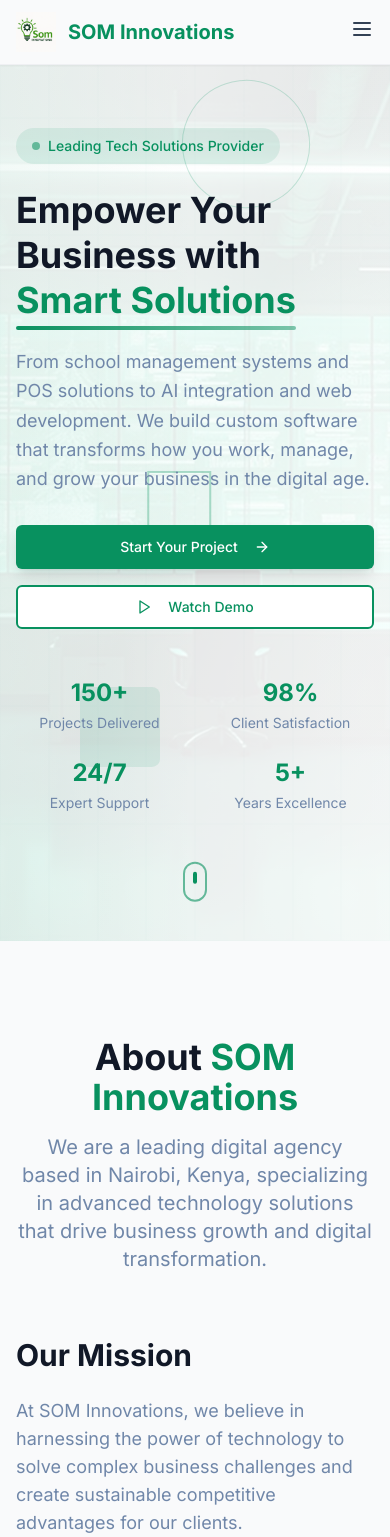
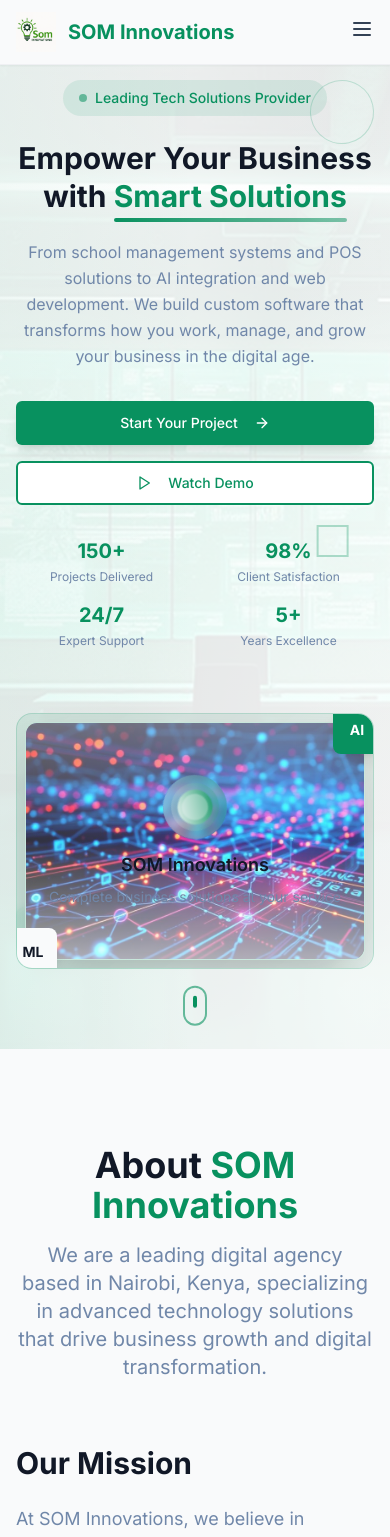
Before and after one commit to Khalidabdulkadirdiriye12/som-innovate-hub, a React (Vite) app: page / in a window 390 px wide. Shown: the top 1537 px of the page. Built offline with nearby package versions, Linux system fonts and the light colour scheme; the HTML template or start-up script is replaced by a standard one.

Commit message:
Fix mobile responsiveness issues

```diff
--- a/src/components/Hero.tsx
+++ b/src/components/Hero.tsx
@@ -2,6 +2,7 @@ import { motion } from "framer-motion";
 import { ArrowRight, Play } from "lucide-react";
 import { Button } from "@/components/ui/button";
 import heroBackground from "@/assets/hero-background.jpg";
+import techVisualization from "@/assets/tech-visualization.jpg";
 
 const Hero = () => {
   return (
@@ -14,8 +15,8 @@ const Hero = () => {
       <div className="absolute inset-0 bg-gradient-to-br from-background/95 via-background/90 to-background/95" />
       <div className="absolute inset-0 bg-gradient-to-r from-primary/5 via-transparent to-secondary/5" />
 
-      {/* Tech Grid Background */}
-      <div className="absolute inset-0 opacity-5">
+      {/* Tech Grid Background - Hidden on mobile */}
+      <div className="absolute inset-0 opacity-5 hidden md:block">
         <div className="grid grid-cols-8 grid-rows-8 h-full w-full">
           {Array.from({ length: 64 }).map((_, i) => (
             <div key={i} className="border border-primary/20" />
@@ -23,30 +24,30 @@ const Hero = () => {
         </div>
       </div>
 
-      {/* Floating Tech Elements */}
+      {/* Floating Tech Elements - Responsive */}
       <div className="absolute inset-0 overflow-hidden pointer-events-none">
         <motion.div
           animate={{ rotate: 360 }}
           transition={{ duration: 20, repeat: Infinity, ease: "linear" }}
-          className="absolute top-20 right-20 w-32 h-32 border border-primary/20 rounded-full"
+          className="absolute top-20 right-4 md:right-20 w-16 md:w-32 h-16 md:h-32 border border-primary/20 rounded-full"
         />
         <motion.div
           animate={{ y: [-20, 20, -20] }}
           transition={{ duration: 6, repeat: Infinity, ease: "easeInOut" }}
-          className="absolute bottom-40 left-20 w-20 h-20 bg-primary/10 rounded-lg"
+          className="absolute bottom-20 md:bottom-40 left-4 md:left-20 w-12 md:w-20 h-12 md:h-20 bg-primary/10 rounded-lg"
         />
         <motion.div
-          animate={{ x: [-30, 30, -30] }}
+          animate={{ x: [-15, 15, -15] }}
           transition={{ duration: 8, repeat: Infinity, ease: "easeInOut" }}
-          className="absolute top-1/2 right-40 w-16 h-16 border-2 border-primary/30 rotate-45"
+          className="absolute top-1/2 right-8 md:right-40 w-8 md:w-16 h-8 md:h-16 border-2 border-primary/30 rotate-45"
         />
       </div>
 
       {/* Main Content */}
-      <div className="relative z-10 max-w-7xl mx-auto px-4 sm:px-6 lg:px-8 py-32">
-        <div className="grid lg:grid-cols-2 gap-12 items-center">
+      <div className="relative z-10 w-full max-w-7xl mx-auto px-4 sm:px-6 lg:px-8 py-20 md:py-32">
+        <div className="grid lg:grid-cols-2 gap-8 lg:gap-12 items-center">
           {/* Left Content */}
-          <div>
+          <div className="text-center lg:text-left">
             <motion.div
               initial={{ opacity: 0, y: 30 }}
               animate={{ opacity: 1, y: 0 }}
@@ -56,7 +57,7 @@ const Hero = () => {
                 <span className="w-2 h-2 bg-primary rounded-full mr-2 animate-pulse" />
                 Leading Tech Solutions Provider
               </div>
-              <h1 className="text-4xl md:text-6xl font-bold text-foreground mb-6 leading-tight">
+              <h1 className="text-3xl sm:text-4xl md:text-5xl lg:text-6xl font-bold text-foreground mb-6 leading-tight">
                 Empower Your Business with{" "}
                 <span className="text-primary relative">
                   Smart Solutions
@@ -75,7 +76,7 @@ const Hero = () => {
               animate={{ opacity: 1, y: 0 }}
               transition={{ duration: 0.8, delay: 0.2 }}
             >
-              <p className="text-lg md:text-xl text-muted-foreground mb-8 leading-relaxed">
+              <p className="text-base md:text-lg lg:text-xl text-muted-foreground mb-8 leading-relaxed max-w-2xl mx-auto lg:mx-0">
                 From school management systems and POS solutions to AI integration and web development.
                 We build custom software that transforms how you work, manage, and grow your business
                 in the digital age.
@@ -86,11 +87,11 @@ const Hero = () => {
               initial={{ opacity: 0, y: 30 }}
               animate={{ opacity: 1, y: 0 }}
               transition={{ duration: 0.8, delay: 0.4 }}
-              className="flex flex-col sm:flex-row gap-4 mb-12"
+              className="flex flex-col sm:flex-row gap-4 mb-8 md:mb-12 justify-center lg:justify-start"
             >
               <Button
                 size="lg"
-                className="bg-primary hover:bg-primary/90 text-primary-foreground shadow-lg hover:shadow-xl transition-all duration-300 group px-8"
+                className="bg-primary hover:bg-primary/90 text-primary-foreground shadow-lg hover:shadow-xl transition-all duration-300 group px-6 md:px-8"
               >
                 Start Your Project
                 <ArrowRight className="ml-2 w-5 h-5 group-hover:translate-x-1 transition-transform" />
@@ -99,7 +100,7 @@ const Hero = () => {
               <Button
                 variant="outline"
                 size="lg"
-                className="border-2 border-primary text-primary hover:bg-primary hover:text-primary-foreground transition-all duration-300 group px-8"
+                className="border-2 border-primary text-primary hover:bg-primary hover:text-primary-foreground transition-all duration-300 group px-6 md:px-8"
               >
                 <Play className="mr-2 w-5 h-5 group-hover:scale-110 transition-transform" />
                 Watch Demo
@@ -111,23 +112,23 @@ const Hero = () => {
               initial={{ opacity: 0, y: 30 }}
               animate={{ opacity: 1, y: 0 }}
               transition={{ duration: 0.8, delay: 0.6 }}
-              className="grid grid-cols-2 md:grid-cols-4 gap-6"
+              className="grid grid-cols-2 md:grid-cols-4 gap-4 md:gap-6"
             >
               <div className="text-center">
-                <div className="text-2xl md:text-3xl font-bold text-primary mb-1">150+</div>
-                <div className="text-sm text-muted-foreground">Projects Delivered</div>
+                <div className="text-xl md:text-2xl lg:text-3xl font-bold text-primary mb-1">150+</div>
+                <div className="text-xs md:text-sm text-muted-foreground">Projects Delivered</div>
               </div>
               <div className="text-center">
-                <div className="text-2xl md:text-3xl font-bold text-primary mb-1">98%</div>
-                <div className="text-sm text-muted-foreground">Client Satisfaction</div>
+                <div className="text-xl md:text-2xl lg:text-3xl font-bold text-primary mb-1">98%</div>
+                <div className="text-xs md:text-sm text-muted-foreground">Client Satisfaction</div>
               </div>
               <div className="text-center">
-                <div className="text-2xl md:text-3xl font-bold text-primary mb-1">24/7</div>
-                <div className="text-sm text-muted-foreground">Expert Support</div>
+                <div className="text-xl md:text-2xl lg:text-3xl font-bold text-primary mb-1">24/7</div>
+                <div className="text-xs md:text-sm text-muted-foreground">Expert Support</div>
               </div>
               <div className="text-center">
-                <div className="text-2xl md:text-3xl font-bold text-primary mb-1">5+</div>
-                <div className="text-sm text-muted-foreground">Years Excellence</div>
+                <div className="text-xl md:text-2xl lg:text-3xl font-bold text-primary mb-1">5+</div>
+                <div className="text-xs md:text-sm text-muted-foreground">Years Excellence</div>
               </div>
             </motion.div>
           </div>
@@ -137,55 +138,39 @@ const Hero = () => {
             initial={{ opacity: 0, scale: 0.8 }}
             animate={{ opacity: 1, scale: 1 }}
             transition={{ duration: 1, delay: 0.5 }}
-            className="relative hidden lg:block"
+            className="relative mt-8 lg:mt-0"
           >
-            <div className="relative w-full h-96 bg-gradient-to-br from-primary/10 to-primary/5 rounded-2xl p-8 backdrop-blur-sm border border-primary/20">
-            <div className="absolute inset-4 bg-gradient-to-br from-background/90 via-background/80 to-background/90 rounded-xl flex items-center justify-center backdrop-blur-sm border border-primary/20 shadow-2xl">
-              <div className="text-center relative">
-                {/* Floating particles */}
-                <div className="absolute inset-0 overflow-hidden">
+            <div className="relative w-full h-64 md:h-80 lg:h-96 bg-gradient-to-br from-primary/10 to-primary/5 rounded-2xl p-4 md:p-8 backdrop-blur-sm border border-primary/20 overflow-hidden">
+              <div className="absolute inset-2 md:inset-4 bg-gradient-to-br from-background/90 via-background/80 to-background/90 rounded-xl flex items-center justify-center backdrop-blur-sm border border-primary/20 shadow-2xl overflow-hidden">
+                {/* Tech Visualization Image */}
+                <div className="relative w-full h-full flex items-center justify-center">
+                  <img
+                    src={techVisualization}
+                    alt="Advanced Technology Solutions"
+                    className="w-full h-full object-cover rounded-lg opacity-80 hover:opacity-100 transition-opacity duration-500"
+                  />
+                  <div className="absolute inset-0 bg-gradient-to-t from-background/60 via-transparent to-background/30 rounded-lg" />
+
+                  {/* Overlay Content */}
+                  <div className="absolute inset-0 flex items-center justify-center">
+                    <div className="text-center relative z-10">
                       <motion.div
-                    animate={{
-                      y: [-20, 20, -20],
-                      opacity: [0.3, 0.7, 0.3]
-                    }}
-                    transition={{ duration: 4, repeat: Infinity, ease: "easeInOut" }}
-                    className="absolute top-2 left-4 w-2 h-2 bg-primary rounded-full"
-                  />
-                  <motion.div
-                    animate={{
-                      y: [20, -20, 20],
-                      opacity: [0.4, 0.8, 0.4]
-                    }}
-                    transition={{ duration: 3, repeat: Infinity, ease: "easeInOut", delay: 1 }}
-                    className="absolute bottom-4 right-6 w-1.5 h-1.5 bg-secondary rounded-full"
-                  />
-                  <motion.div
-                    animate={{
-                      x: [-15, 15, -15],
-                      opacity: [0.2, 0.6, 0.2]
-                    }}
-                    transition={{ duration: 5, repeat: Infinity, ease: "easeInOut", delay: 0.5 }}
-                    className="absolute top-8 right-8 w-1 h-1 bg-primary/60 rounded-full"
-                  />
-                </div>
-
-                <motion.div
-                  className="w-24 h-24 bg-gradient-to-br from-primary/30 to-secondary/30 rounded-full flex items-center justify-center mx-auto mb-4 relative overflow-hidden"
+                        className="w-16 md:w-20 h-16 md:h-20 bg-gradient-to-br from-primary/40 to-secondary/40 rounded-full flex items-center justify-center mx-auto mb-3 relative overflow-hidden backdrop-blur-sm"
                         animate={{ rotate: 360 }}
                         transition={{ duration: 20, repeat: Infinity, ease: "linear" }}
                       >
-                  <div className="absolute inset-2 bg-gradient-to-br from-primary/40 to-secondary/40 rounded-full animate-pulse" />
+                        <div className="absolute inset-2 bg-gradient-to-br from-primary/50 to-secondary/50 rounded-full animate-pulse" />
                         <motion.div
-                    className="w-12 h-12 bg-gradient-to-br from-primary to-secondary rounded-full relative z-10"
+                          className="w-8 md:w-10 h-8 md:h-10 bg-gradient-to-br from-primary to-secondary rounded-full relative z-10"
                           animate={{ scale: [1, 1.1, 1] }}
                           transition={{ duration: 2, repeat: Infinity, ease: "easeInOut" }}
                         >
-                    <div className="absolute inset-1 bg-background/20 rounded-full" />
+                          <div className="absolute inset-1 bg-background/30 rounded-full" />
                         </motion.div>
                       </motion.div>
+
                       <motion.h3
-                  className="text-xl font-semibold text-foreground mb-2"
+                        className="text-lg md:text-xl font-semibold text-foreground mb-2 drop-shadow-sm"
                         initial={{ opacity: 0 }}
                         animate={{ opacity: 1 }}
                         transition={{ delay: 0.5 }}
@@ -193,40 +178,23 @@ const Hero = () => {
                         SOM Innovations
                       </motion.h3>
                       <motion.p
-                  className="text-muted-foreground text-sm"
+                        className="text-muted-foreground text-sm drop-shadow-sm"
                         initial={{ opacity: 0 }}
                         animate={{ opacity: 1 }}
                         transition={{ delay: 0.7 }}
                       >
                         Complete business solutions at your service
                       </motion.p>
-
-                {/* Tech indicators */}
-                <div className="mt-4 flex justify-center space-x-2">
-                  <motion.div
-                    className="w-2 h-2 bg-primary rounded-full"
-                    animate={{ scale: [1, 1.2, 1] }}
-                    transition={{ duration: 1.5, repeat: Infinity, delay: 0 }}
-                  />
-                  <motion.div
-                    className="w-2 h-2 bg-secondary rounded-full"
-                    animate={{ scale: [1, 1.2, 1] }}
-                    transition={{ duration: 1.5, repeat: Infinity, delay: 0.3 }}
-                  />
-                  <motion.div
-                    className="w-2 h-2 bg-primary/60 rounded-full"
-                    animate={{ scale: [1, 1.2, 1] }}
-                    transition={{ duration: 1.5, repeat: Infinity, delay: 0.6 }}
-                  />
+                    </div>
                   </div>
                 </div>
               </div>
 
-              {/* Tech Icons */}
-              <div className="absolute -top-4 -right-4 w-16 h-16 bg-primary rounded-lg flex items-center justify-center text-primary-foreground font-bold shadow-lg">
+              {/* Tech Icons - Responsive positioning */}
+              <div className="absolute -top-2 md:-top-4 -right-2 md:-right-4 w-12 md:w-16 h-12 md:h-16 bg-primary rounded-lg flex items-center justify-center text-primary-foreground font-bold shadow-lg text-sm md:text-base">
                 AI
               </div>
-              <div className="absolute -bottom-4 -left-4 w-16 h-16 bg-secondary rounded-lg flex items-center justify-center text-secondary-foreground font-bold shadow-lg">
+              <div className="absolute -bottom-2 md:-bottom-4 -left-2 md:-left-4 w-12 md:w-16 h-12 md:h-16 bg-secondary rounded-lg flex items-center justify-center text-secondary-foreground font-bold shadow-lg text-sm md:text-base">
                 ML
               </div>
             </div>
@@ -235,7 +203,7 @@ const Hero = () => {
       </div>
 
       {/* Scroll Indicator */}
-      <div className="absolute bottom-8 left-1/2 transform -translate-x-1/2 z-10">
+      <div className="absolute bottom-4 md:bottom-8 left-1/2 transform -translate-x-1/2 z-10">
         <motion.div
           animate={{ y: [0, -8, 0] }}
           transition={{ duration: 2, repeat: Infinity, ease: "easeInOut" }}
```
Also changed, not shown: src/assets/tech-visualization.jpg (added). Lines whose indentation alone changed are shown as unchanged.
